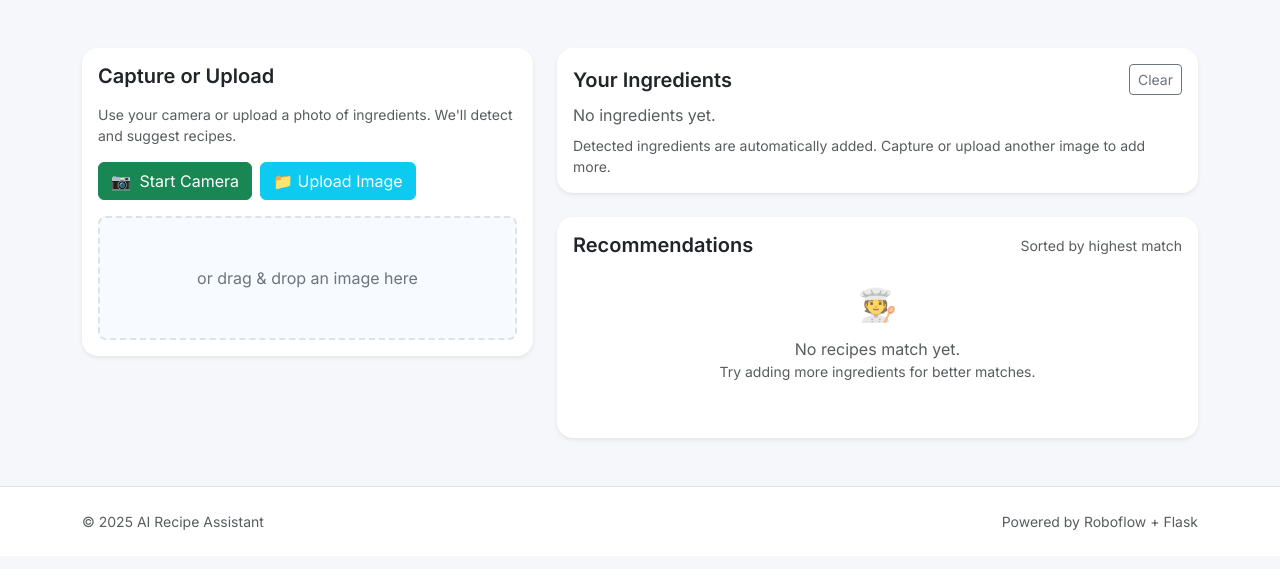
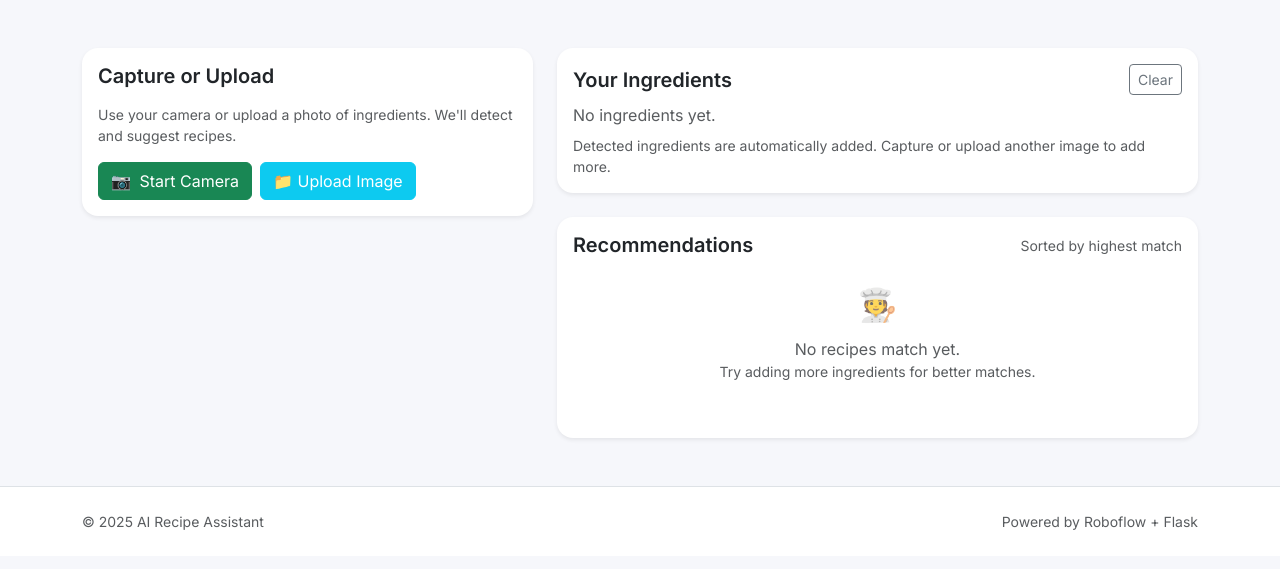
Before and after one commit to JustJas1103/PyApp, a Flask app: page / in a window 1280 px wide. Shown: the part 65-634 px from the top of the page. Run offline with Flask 3, Linux system fonts and the light colour scheme.

Commit message:
Remove drag and drop functionality completely

```diff
--- a/static/css/app.css
+++ b/static/css/app.css
@@ -47,10 +47,6 @@ body{background:var(--bg)}
 .ingredient-needed{background:var(--tag-need-bg);color:var(--tag-need-text);border-color:var(--tag-need-border)}
 .recipe-card{transition:transform .15s ease, box-shadow .15s ease}
 .recipe-card:hover{transform:translateY(-3px); box-shadow:0 .5rem 1rem rgba(0,0,0,.08)}
-
-.drop-zone{border:2px dashed #dee2e6;border-radius:8px;padding:3rem;text-align:center;background:rgba(var(--bs-primary-rgb),.03);transition:all .2s ease}
-.drop-zone.dragover{border-color:var(--bs-primary);background:rgba(var(--bs-primary-rgb),.1)}
-.dz-instructions{color:#6c757d;font-size:1rem}
 .match-badge{font-weight:700}
 .small-muted{color:var(--muted);font-size:.9rem}
 #videoElement{width:100%;height:auto;border-radius:12px;background:#000}
--- a/static/js/app.js
+++ b/static/js/app.js
@@ -501,8 +501,6 @@
         uploadLabel.classList.add('disabled', 'opacity-50');
         uploadLabel.style.pointerEvents = 'none';
       }
-      const dropZone = qs('#dropZone');
-      if (dropZone) hide(dropZone);
     } else {
       // Hide offline indicators
       if (offlineIndicator) hide(offlineIndicator);
@@ -518,8 +516,6 @@
         uploadLabel.classList.remove('disabled', 'opacity-50');
         uploadLabel.style.pointerEvents = 'auto';
       }
-      const dropZone = qs('#dropZone');
-      if (dropZone) show(dropZone);
     }
   }
 
@@ -616,26 +612,6 @@
     qs('#captureBtn').addEventListener('click', capturePhoto);
     qs('#imageUpload').addEventListener('change', onUploadChange);
 
-    // Drag and Drop (desktop only)
-    const drop = qs('#dropZone');
-    if (drop){
-      ;['dragenter','dragover'].forEach(evt => drop.addEventListener(evt, (e)=>{ e.preventDefault(); e.stopPropagation(); drop.classList.add('dragover'); }));
-      ;['dragleave','drop'].forEach(evt => drop.addEventListener(evt, (e)=>{ e.preventDefault(); e.stopPropagation(); drop.classList.remove('dragover'); }));
-      drop.addEventListener('drop', (e) => {
-        const file = e.dataTransfer.files && e.dataTransfer.files[0];
-        if (!file) return;
-        const reader = new FileReader();
-        reader.onload = (ev) => {
-          const imageData = ev.target.result;
-          qs('#preview').src = imageData;
-          show(qs('#previewContainer'));
-          hide(qs('#cameraContainer'));
-          detectIngredients(imageData);
-        };
-        reader.readAsDataURL(file);
-      });
-    }
-
     const clearBtn = qs('#clearBasketBtn');
     if (clearBtn){
       clearBtn.addEventListener('click', () => {
--- a/templates/index.html
+++ b/templates/index.html
@@ -43,10 +43,6 @@
                     <button id="stopCameraBtn" class="btn btn-outline-secondary d-none">Stop Camera</button>
                     <label for="imageUpload" class="btn btn-info text-white mb-0">📁 Upload Image</label>
                     <input type="file" id="imageUpload" class="d-none" accept="image/*">
-                </div>
-
-                <div id="dropZone" class="drop-zone mt-3 d-none d-md-block">
-                    <div class="dz-instructions">or drag & drop an image here</div>
                 </div>
 
                 <div id="loadingIndicator" class="text-center my-4 d-none">
```
